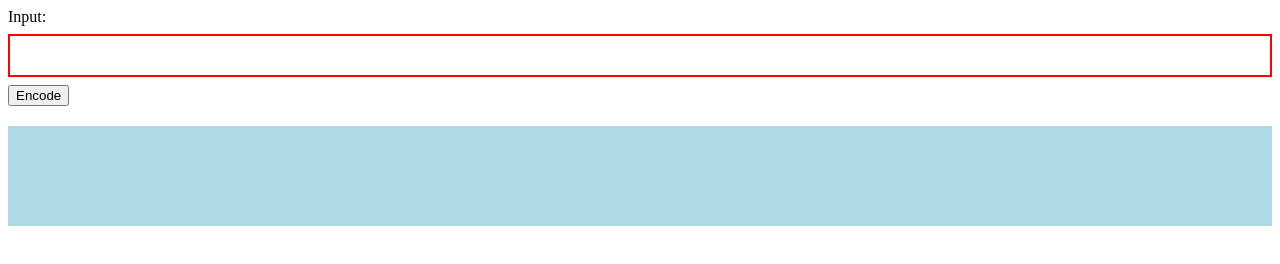
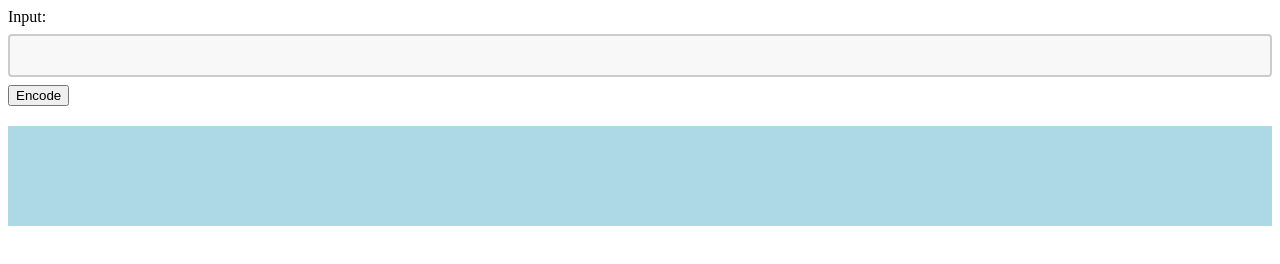
Before and after one commit to Joshua-Repos/encode-ais, a plain HTML site: page index.html in a window 1280 px wide. Drawn offline with Linux system fonts and the light colour scheme.

Commit message:
Update index.html

```diff
--- a/index.html
+++ b/index.html
@@ -10,7 +10,9 @@
 }
 input[type=text] {
   width: 100%;
-  border: 2px solid red;
+  border: 2px solid #ccc;
+  border-radius: 4px;
+  background-color: #f8f8f8;
   padding: 12px 20px;
   margin: 8px 0;
   box-sizing: border-box;
```
